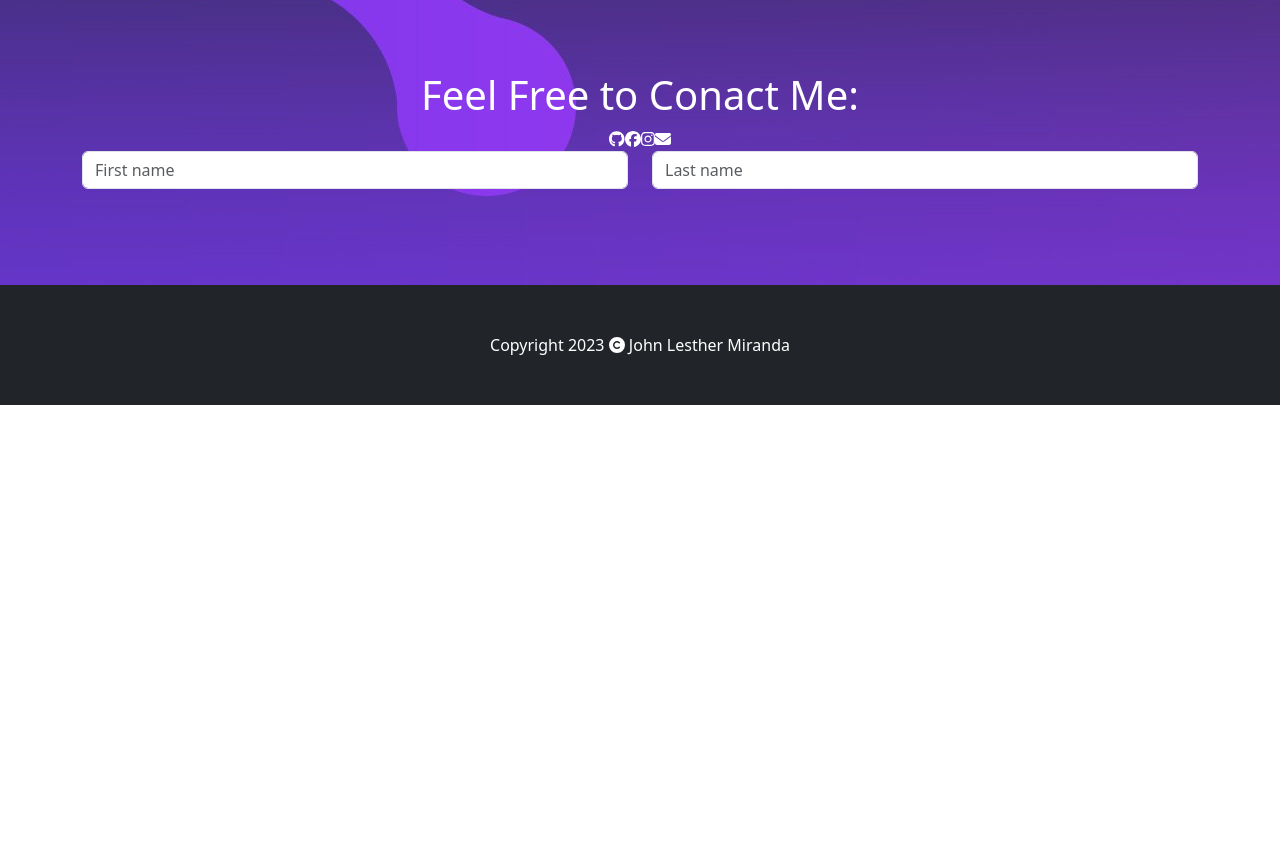
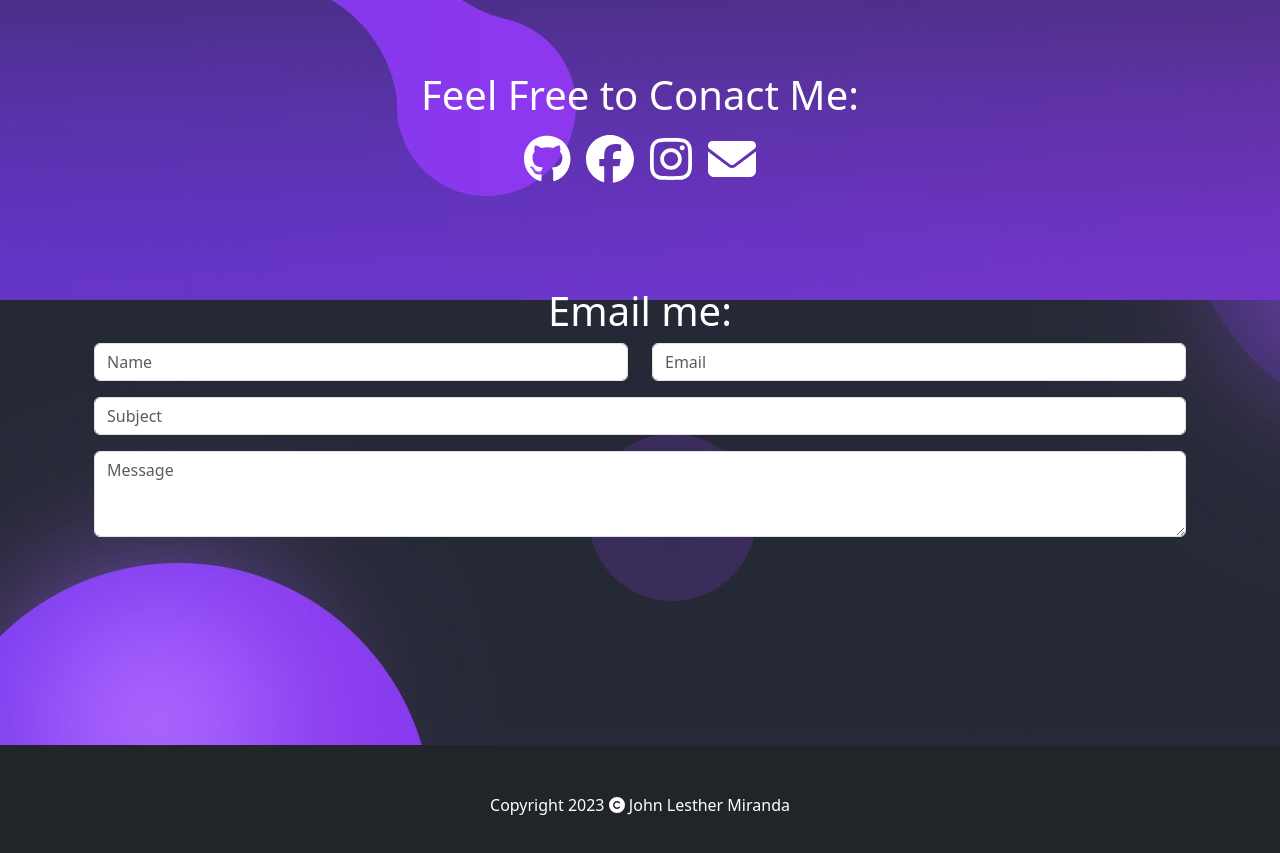
Before and after one commit to itsmearuu/react-portfolio-final, a React (Create React App) app: page / in a window 1280 px wide. Shown: the part 1860-2713 px from the top of the page. Before the commit the page ends 2265 px from the top, so only its background shows below. Built offline with nearby package versions, Linux system fonts and the light colour scheme.

Commit message:
done proj

```diff
--- a/src/component/ContactMe.js
+++ b/src/component/ContactMe.js
@@ -15,22 +15,37 @@ const ContactMe = () => {
                 <div className="socials">
                     <h1 className='text-white'>Feel Free to Conact Me:</h1>
 
-                    <FontAwesomeIcon className='text-white' icon={faGithub} />
-                    <FontAwesomeIcon className='text-white' icon={faFacebook} />
-                    <FontAwesomeIcon className='text-white' icon={faInstagram} />
-                    <FontAwesomeIcon className='text-white' icon={faEnvelope} />
-
-                    <Form>
-                    <Row>
-                        <Col>
-                        <Form.Control placeholder="First name" />
-                        </Col>
-                        <Col>
-                        <Form.Control placeholder="Last name" />
-                        </Col>
-                    </Row>
-                    </Form>
-
+                    <a href="https://github.com/itsmearuu"><FontAwesomeIcon className='text-white p-2' icon={faGithub} size='3x' /></a>
+                    <a href="https://www.facebook.com/Aleruzregtm1/"><FontAwesomeIcon className='text-white p-2' icon={faFacebook} size='3x'/></a>
+                    <a href="https://www.instagram.com/jl_aru/"><FontAwesomeIcon className='text-white p-2' icon={faInstagram} size='3x'/></a>
+                    <a href=""><FontAwesomeIcon className='text-white p-2' icon={faEnvelope} size='3x'/></a>
+                    <div className='container my-5 py-5'>
+                        <h1 className='text-white'>Email me:</h1>
+                        <Form>
+                            <div className='row'>
+                                <div className='col-6'>
+                                <Form.Group className="mb-3">
+                                    <Form.Control type="name" placeholder="Name" />
+                                </Form.Group>
+                                </div>
+                                <div className='col-6'>
+                                <Form.Group className="mb-3">
+                                    <Form.Control type="email" placeholder="Email" />
+                                </Form.Group>
+                                </div>
+                                <div className='col-12'>
+                                <Form.Group className="mb-3">
+                                    <Form.Control type="text" placeholder="Subject" />
+                                </Form.Group>
+                                </div>
+                                <div className='col-12'>
+                                <Form.Group className="mb-3" controlId="exampleForm.ControlTextarea1">
+                                <Form.Control type='Message' as="textarea" rows={3} placeholder='Message' />
+                                </Form.Group>
+                                </div>
+                            </div>
+                        </Form>
+                    </div>
                 </div>
             </div>
         </>
--- a/src/component/MySkills.js
+++ b/src/component/MySkills.js
@@ -10,7 +10,7 @@ import { faCss3Alt } from '@fortawesome/free-brands-svg-icons';
 const MySkills = () => {
     return (
         <>
-        <div className="container my-5 py-5">
+        <div id="aboutme" className="container my-5 py-5">
             <h1 className='text-center text-white'>My Skills:</h1><br/>
                 <div className='row text-center'>
                     <div className='col-2 text-white'>
--- a/src/component/NavigationBar.js
+++ b/src/component/NavigationBar.js
@@ -17,7 +17,7 @@ const NavigationBar = () => {
             <FontAwesomeIcon icon={faHouse} />
                 Home
             </Nav.Link>
-            <Nav.Link className="text-white" href="/about">
+            <Nav.Link className="text-white" href="#aboutme">
             <FontAwesomeIcon icon={faPerson} />
                 About Me
             </Nav.Link>
```
Also changed, not shown: src/component/test.js (deleted, +0 -29 lines).
